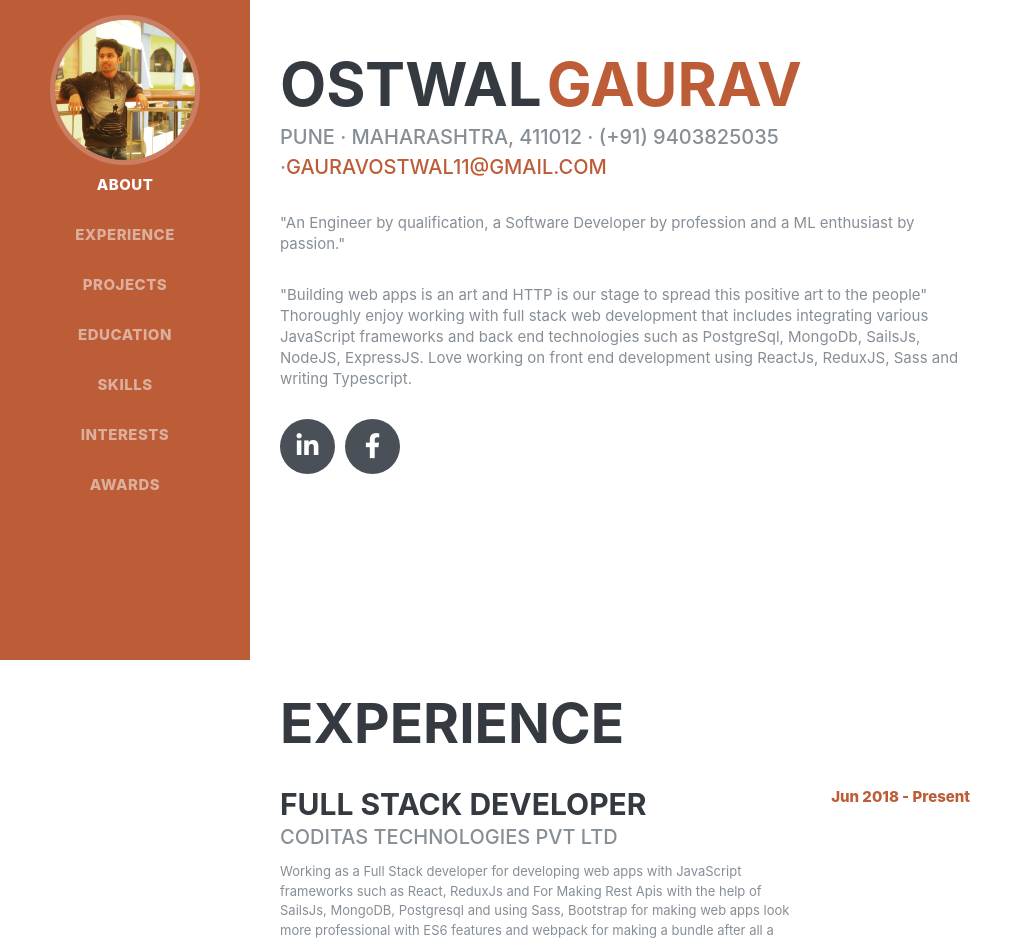
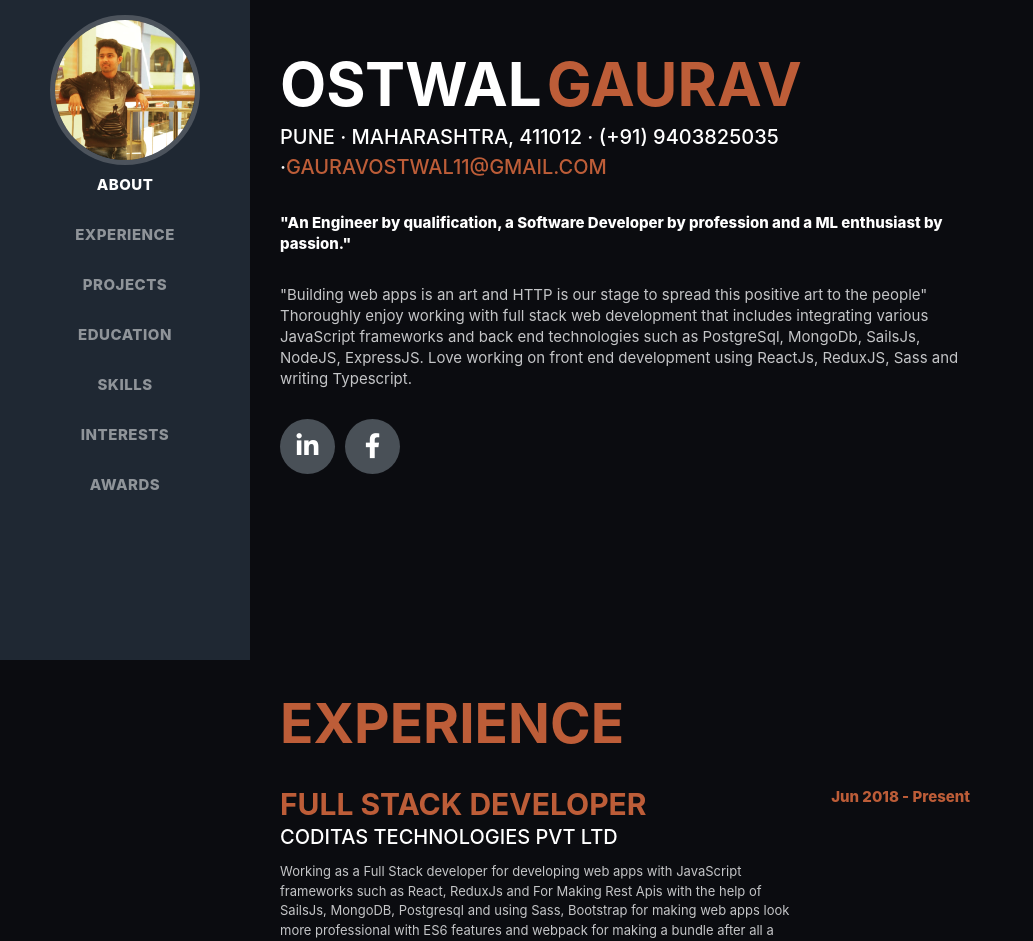
Before and after one commit to gauravostwal/gauravostwal.github.io, a React app: page / in a window 1280 px wide. Shown: the part 140-1081 px from the top of the page, without its empty margins (0-1033 px from the left). Built offline with nearby package versions, Linux system fonts and the light colour scheme; a web font is replaced by a local one; what react-redux-form, redux-promise-middleware would draw is missing.

Commit message:
Adding a dark theme

```diff
--- a/src/components/NavBar/NavBar.tsx
+++ b/src/components/NavBar/NavBar.tsx
@@ -66,13 +66,13 @@ export class NavBar extends React.PureComponent {
               <Element name="about" className="element" >
                 <section className="resume-section p-3 p-lg-5 d-flex align-items-center" id="about">
                   <div className="w-100">
-                    <h1 className="mb-0">Ostwal
+                    <h1 className="mb-0"><span className="surname">Ostwal</span>
                       <span className="user-name text-primary">Gaurav</span>
                     </h1>
                     <div className="subheading mb-5">Pune · Maharashtra, 411012 · (+91) 9403825035 ·
                       <a href="mailto:gauravostwal11@gmail.com">gauravostwal11@gmail.com</a>
                     </div>
-                    <p className="lead mb-5">
+                    <p className="lead tagline mb-5">
                     "An Engineer by qualification, a Software Developer by profession and a ML enthusiast by passion."
                     </p>
                     <p className="lead mb-5">
--- a/src/scss/_bootstrap-overrides.scss
+++ b/src/scss/_bootstrap-overrides.scss
@@ -1,5 +1,5 @@
 .bg-primary {
-  background: $pri !important;
+  background: #1F2833 !important;
 }
 
 .text-primary {
--- a/src/scss/_global.scss
+++ b/src/scss/_global.scss
@@ -4,6 +4,7 @@ body {
   @include body-font;
   padding-top: 54px;
   color: $gray-600;
+  background: #0B0C10;
 }
 @media (min-width: 992px) {
   body {
@@ -37,22 +38,30 @@ h1 {
 
 h2 {
   font-size: 5.5rem;
+  color: #BD5D38;
 }
 
 h3 {
   font-size: 3rem;
+  color: #BD5D38;
 }
 
 p.lead {
   font-size: 1.5rem;
   font-weight: 400;
+  color: #C4C5C7;
+
 }
-
+p.tagline {
+  color: white;
+  font-weight: 800;
+}
 .subheading {
   text-transform: uppercase;
   font-weight: 500;
   @include heading-font;
   font-size: 2rem;
+  color: white;
 }
 
 .social-icons {
--- a/src/scss/_resume-item.scss
+++ b/src/scss/_resume-item.scss
@@ -15,14 +15,20 @@ section.resume-section {
 
   .description {
     font-size: 1.3em;
+    color: #C4C5C7;
+  }
+  .surname {
+    color: white;
   }
   .intrests {
     font-size: 1.5em;
+    color: white;
   }
   .awards {
     li {
       font-size: 15px;
       margin-bottom: 5px;
+      color: white;
     }
   }
 }
@@ -64,13 +70,14 @@ section.resume-section {
         margin-right: 2em;
         font-size: 1.2em;
         font-weight: 800;
+        color: white;
       }
       .progress-bar-container {
           width: 50%;
-          background: #c49102;
+          background: white;
           height: 12px;
           .filled-value {
-              background: #202E39;
+              background: #BD5D38;
               height: 12px;
           }
       }
@@ -80,7 +87,7 @@ section.resume-section {
 .role-label {
   font-size: 14px;
   font-weight: 800;
-  color: #343a40;
+  color: white;
 }
 .role-skill {
   color: #BD5D38;
```
